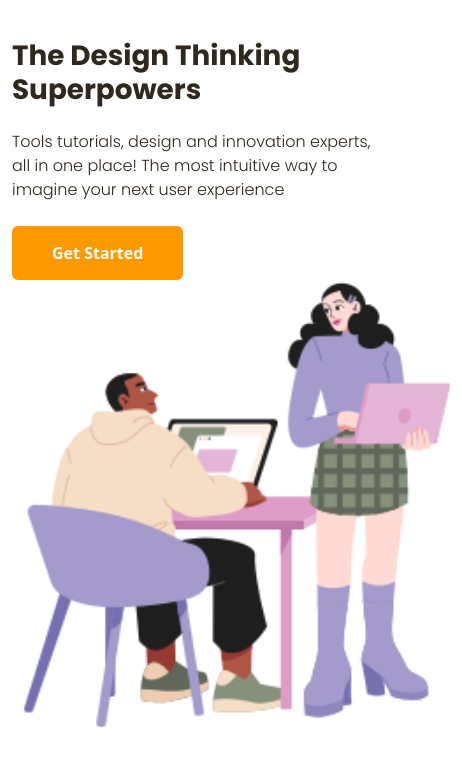
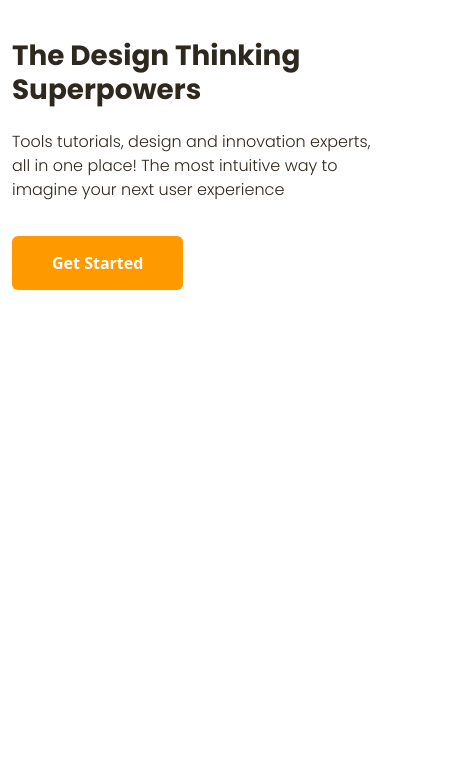
Before and after one commit to Ardywsptr/landing-page-bwa, a plain HTML site: page index.html in a window 390 px wide. Shown: the part 67-834 px from the top of the page, 462 px wide, since content can reach past the window. Drawn offline with Linux system fonts and the light colour scheme.

```diff
--- a/css/custom.css
+++ b/css/custom.css
@@ -47,3 +47,20 @@ body {
 .navbar-nav .nav-item .nav-link {
     color: #2F281E;
 }
+
+
+/* Breakpoints and responsive */
+
+@media only screen and (max-width: 991px){
+    .btn-primary, .btn-secondary{
+        margin-top: 10px;
+    }
+
+    .navbar-nav .ms-2, .navbar-nav .ms-5{
+        margin-left: 0 !important;
+    }
+
+    /* .ms-auto{
+        align-items: center;
+    } */
+}
--- a/index.html
+++ b/index.html
@@ -18,7 +18,6 @@
 
 <body>
     <!-- navigation -->
-    <!-- <div class="container"> -->
     <nav class="navbar navbar-expand-lg">
         <div class="container">
             <a class="navbar-brand" href="#">
@@ -64,8 +63,8 @@
                         imagine your next user experience</p>
                     <a class="btn btn-primary" href="#" role="button">Get Started</a>
                 </div>
-                <div class="col align-self-center">
-                    <img width="450px" src="img/hero.png" alt="">
+                <div class="col align-self-center d-none d-sm-block">
+                    <img width="400px" src="img/hero.png" alt="">
                 </div>
             </div>
         </div>
```
